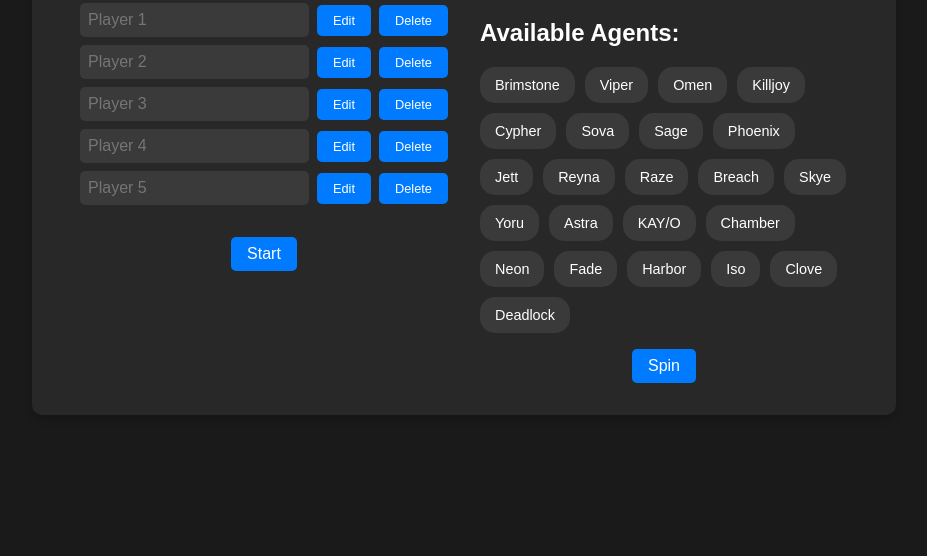
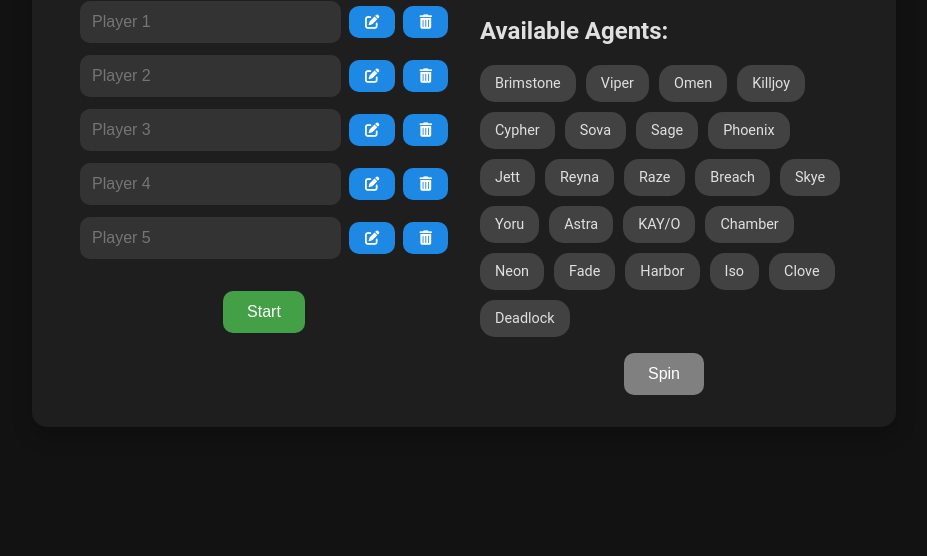
Before and after one commit to Victoroide/valorant-roulette, a website: page index.html in a window 1280 px wide. Shown: the part 244-800 px from the top of the page, without its empty margins (176-1103 px from the left). Drawn offline with Linux system fonts and the light colour scheme.

Commit message:
chore: Update styles.css and script.js, refactor deletePlayer function

```diff
--- a/index.html
+++ b/index.html
@@ -4,6 +4,7 @@
     <meta charset="UTF-8">
     <meta name="viewport" content="width=device-width, initial-scale=1.0">
     <title>Valorant Agents Random Roulette</title>
+    <link rel="stylesheet" href="https://cdnjs.cloudflare.com/ajax/libs/font-awesome/6.0.0-beta3/css/all.min.css">
     <link rel="stylesheet" href="styles.css">
 </head>
 <body>
@@ -14,32 +15,31 @@
                 <div class="player-inputs" id="playerInputs">
                     <div class="player-input-container">
                         <input type="text" placeholder="Player 1" class="player-input">
-                        <button class="edit-button" onclick="editPlayer(this)">Edit</button>
-                        <button class="delete-button" onclick="deletePlayerContent(this)">Delete</button>
+                        <button class="edit-button" onclick="editPlayer(this)"><i class="fas fa-edit"></i></button>
+                        <button class="delete-button" onclick="deletePlayerContent(this)"><i class="fas fa-trash-alt"></i></button>
                     </div>
                     <div class="player-input-container">
                         <input type="text" placeholder="Player 2" class="player-input">
-                        <button class="edit-button" onclick="editPlayer(this)">Edit</button>
-                        <button class="delete-button" onclick="deletePlayerContent(this)">Delete</button>
+                        <button class="edit-button" onclick="editPlayer(this)"><i class="fas fa-edit"></i></button>
+                        <button class="delete-button" onclick="deletePlayerContent(this)"><i class="fas fa-trash-alt"></i></button>
                     </div>
                     <div class="player-input-container">
                         <input type="text" placeholder="Player 3" class="player-input">
-                        <button class="edit-button" onclick="editPlayer(this)">Edit</button>
-                        <button class="delete-button" onclick="deletePlayerContent(this)">Delete</button>
+                        <button class="edit-button" onclick="editPlayer(this)"><i class="fas fa-edit"></i></button>
+                        <button class="delete-button" onclick="deletePlayerContent(this)"><i class="fas fa-trash-alt"></i></button>
                     </div>
                     <div class="player-input-container">
                         <input type="text" placeholder="Player 4" class="player-input">
-                        <button class="edit-button" onclick="editPlayer(this)">Edit</button>
-                        <button class="delete-button" onclick="deletePlayerContent(this)">Delete</button>
+                        <button class="edit-button" onclick="editPlayer(this)"><i class="fas fa-edit"></i></button>
+                        <button class="delete-button" onclick="deletePlayerContent(this)"><i class="fas fa-trash-alt"></i></button>
                     </div>
                     <div class="player-input-container">
                         <input type="text" placeholder="Player 5" class="player-input">
-                        <button class="edit-button" onclick="editPlayer(this)">Edit</button>
-                        <button class="delete-button" onclick="deletePlayerContent(this)">Delete</button>
+                        <button class="edit-button" onclick="editPlayer(this)"><i class="fas fa-edit"></i></button>
+                        <button class="delete-button" onclick="deletePlayerContent(this)"><i class="fas fa-trash-alt"></i></button>
                     </div>
                 </div>
                 <button class="start-button" id="startButton">Start</button>
-                <button class="reset-button" id="resetButton" style="display: none;">Reset</button>
             </div>
             <div class="right-content">
                 <div class="available-agents" id="availableAgentsList">
--- a/script.js
+++ b/script.js
@@ -12,7 +12,6 @@
 
 document.addEventListener('DOMContentLoaded', () => {
     document.getElementById('startButton').addEventListener('click', startAssignment);
-    document.getElementById('resetButton').addEventListener('click', resetAssignments);
     document.getElementById('spinButton').addEventListener('click', assignAgent);
     updateAvailableAgentsList();
 });
@@ -22,7 +21,7 @@
     players = [];
     playerInputs.forEach(input => {
         if (input.value.trim()) {
-            players.push(input.value.trim());
+            players.push({name: input.value.trim(), agent: null});
             input.disabled = true;
         }
         input.value = input.value.split(':')[0]; // Eliminar asignaciones previas
@@ -36,7 +35,7 @@
     currentPlayerIndex = 0;
     remainingAgents = [...agents];
     document.getElementById('spinButton').disabled = false;
-    document.getElementById('resetButton').style.display = 'none';
+    document.getElementById('startButton').disabled = true;
     updateCurrentPlayerHighlight();
     updateAvailableAgentsList();
 }
@@ -49,7 +48,8 @@
     });
 
     document.getElementById('spinButton').disabled = false;
-    document.getElementById('resetButton').style.display = 'none';
+    document.getElementById('startButton').textContent = 'Start';
+    document.getElementById('startButton').disabled = false;
     currentPlayerIndex = 0;
     remainingAgents = [...agents];
     updateCurrentPlayerHighlight();
@@ -74,16 +74,20 @@
     const randomIndex = Math.floor(Math.random() * remainingAgents.length);
     const randomAgent = remainingAgents[randomIndex];
 
-    document.querySelectorAll('.player-input')[currentPlayerIndex].value += `: ${randomAgent}`;
+    players[currentPlayerIndex].agent = randomAgent;
+    document.querySelectorAll('.player-input')[currentPlayerIndex].value = `${players[currentPlayerIndex].name}: ${randomAgent}`;
+
+    remainingAgents = remainingAgents.filter(agent => agent !== randomAgent);
+    updateAvailableAgentsList();
+
     currentPlayerIndex++;
     if (currentPlayerIndex < players.length) {
         updateCurrentPlayerHighlight();
     } else {
         document.getElementById('spinButton').disabled = true;
-        document.getElementById('resetButton').style.display = 'block';
+        document.getElementById('startButton').textContent = 'Restart';
+        document.getElementById('startButton').disabled = false;
     }
-    remainingAgents = remainingAgents.filter(agent => agent !== randomAgent);
-    updateAvailableAgentsList();
     hideLoadingAnimation();
     isAnimating = false;
 }
--- a/styles.css
+++ b/styles.css
@@ -1,7 +1,7 @@
 body {
-    font-family: Arial, sans-serif;
-    background-color: #1a1a1a;
-    color: #ffffff;
+    font-family: 'Roboto', sans-serif;
+    background-color: #121212;
+    color: #e0e0e0;
     display: flex;
     justify-content: center;
     align-items: center;
@@ -12,10 +12,10 @@
 
 .container {
     text-align: center;
-    background-color: #282828;
+    background-color: #1e1e1e;
     padding: 2rem;
-    border-radius: 10px;
-    box-shadow: 0 4px 8px rgba(0, 0, 0, 0.2);
+    border-radius: 15px;
+    box-shadow: 0 10px 20px rgba(0, 0, 0, 0.2);
     display: flex;
     flex-direction: column;
     align-items: center;
@@ -24,7 +24,9 @@
 }
 
 h1 {
-    margin-bottom: 1rem;
+    margin-bottom: 1.5rem;
+    color: #f5f5f5;
+    font-size: 2rem;
 }
 
 .content {
@@ -44,7 +46,7 @@
 .player-inputs {
     display: flex;
     flex-direction: column;
-    gap: 0.5rem;
+    gap: 0.75rem;
     margin-bottom: 1rem;
     width: 100%;
 }
@@ -57,42 +59,51 @@
 }
 
 .player-input {
-    padding: 0.5rem;
+    padding: 0.75rem;
     border: none;
-    border-radius: 5px;
+    border-radius: 10px;
     font-size: 1rem;
-    background-color: #3a3a3a;
-    color: #fff;
+    background-color: #333333;
+    color: #e0e0e0;
     flex-grow: 1;
 }
 
 .edit-button, .delete-button {
     padding: 0.5rem 1rem;
-    font-size: 0.8rem;
+    font-size: 0.9rem;
     cursor: pointer;
     border: none;
-    background-color: #007bff;
+    background-color: #1e88e5;
     color: #fff;
-    border-radius: 5px;
+    border-radius: 10px;
+}
+
+.edit-button i, .delete-button i {
+    pointer-events: none;
 }
 
 .edit-button:hover, .delete-button:hover {
-    background-color: #0056b3;
+    background-color: #1565c0;
 }
 
-.start-button, .spin-button, .reset-button {
-    padding: 0.5rem 1rem;
+.start-button, .spin-button {
+    padding: 0.75rem 1.5rem;
     font-size: 1rem;
     cursor: pointer;
     border: none;
-    background-color: #007bff;
+    background-color: #43a047;
     color: #fff;
-    border-radius: 5px;
+    border-radius: 10px;
     margin-top: 1rem;
 }
 
-.start-button:hover, .spin-button:hover, .reset-button:hover {
-    background-color: #0056b3;
+.start-button:hover, .spin-button:hover {
+    background-color: #388e3c;
+}
+
+.start-button[disabled], .spin-button[disabled] {
+    background-color: grey;
+    cursor: not-allowed;
 }
 
 .assigned-agents {
@@ -123,9 +134,9 @@
 
 .agent-bubble {
     padding: 10px 15px;
-    background-color: #3a3a3a;
+    background-color: #424242;
     border-radius: 15px;
-    color: #fff;
+    color: #e0e0e0;
     font-size: 0.9rem;
 }
 
@@ -135,7 +146,7 @@
 
 .loading-spinner {
     border: 16px solid #f3f3f3;
-    border-top: 16px solid #007bff;
+    border-top: 16px solid #1e88e5;
     border-radius: 50%;
     width: 80px;
     height: 80px;
```
